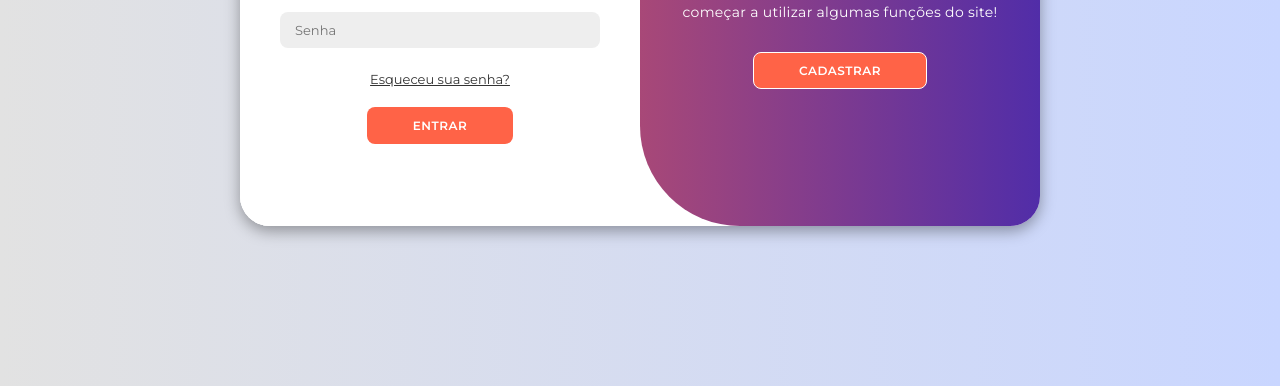
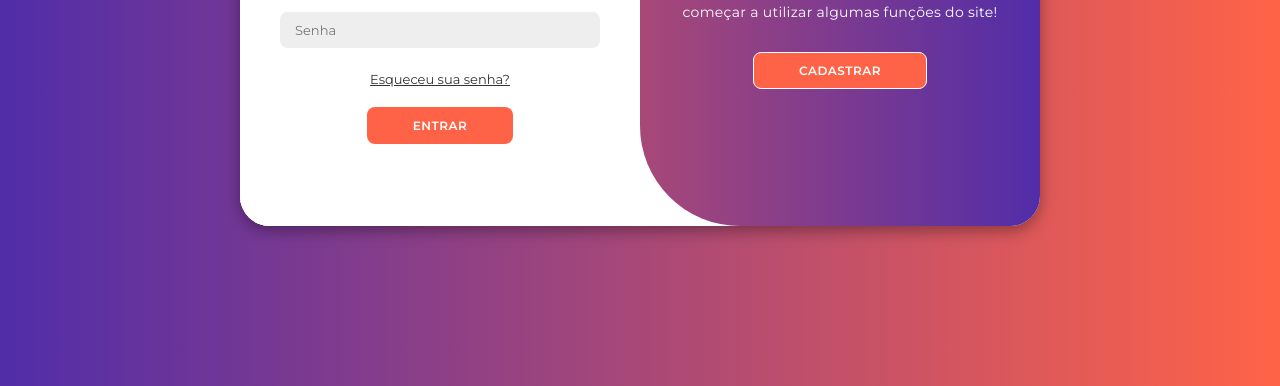
Before and after one commit to GabrielMonteiroCosta/Adventure, a plain HTML site: page SiteJogo/login.html in a window 1280 px wide. Shown: the part 414-800 px from the top of the page. Drawn offline with Linux system fonts and the light colour scheme.

Commit message:
Update login-style.css

```diff
--- a/SiteJogo/assets/css/login-style.css
+++ b/SiteJogo/assets/css/login-style.css
@@ -9,7 +9,7 @@
 
 .body2{
     background-color: #c9d6ff;
-    background: linear-gradient(to right, #e2e2e2, #c9d6ff);
+    background: linear-gradient(to right, #512da8, tomato);
     display: flex;
     align-items: center;
     justify-content: center;
```
